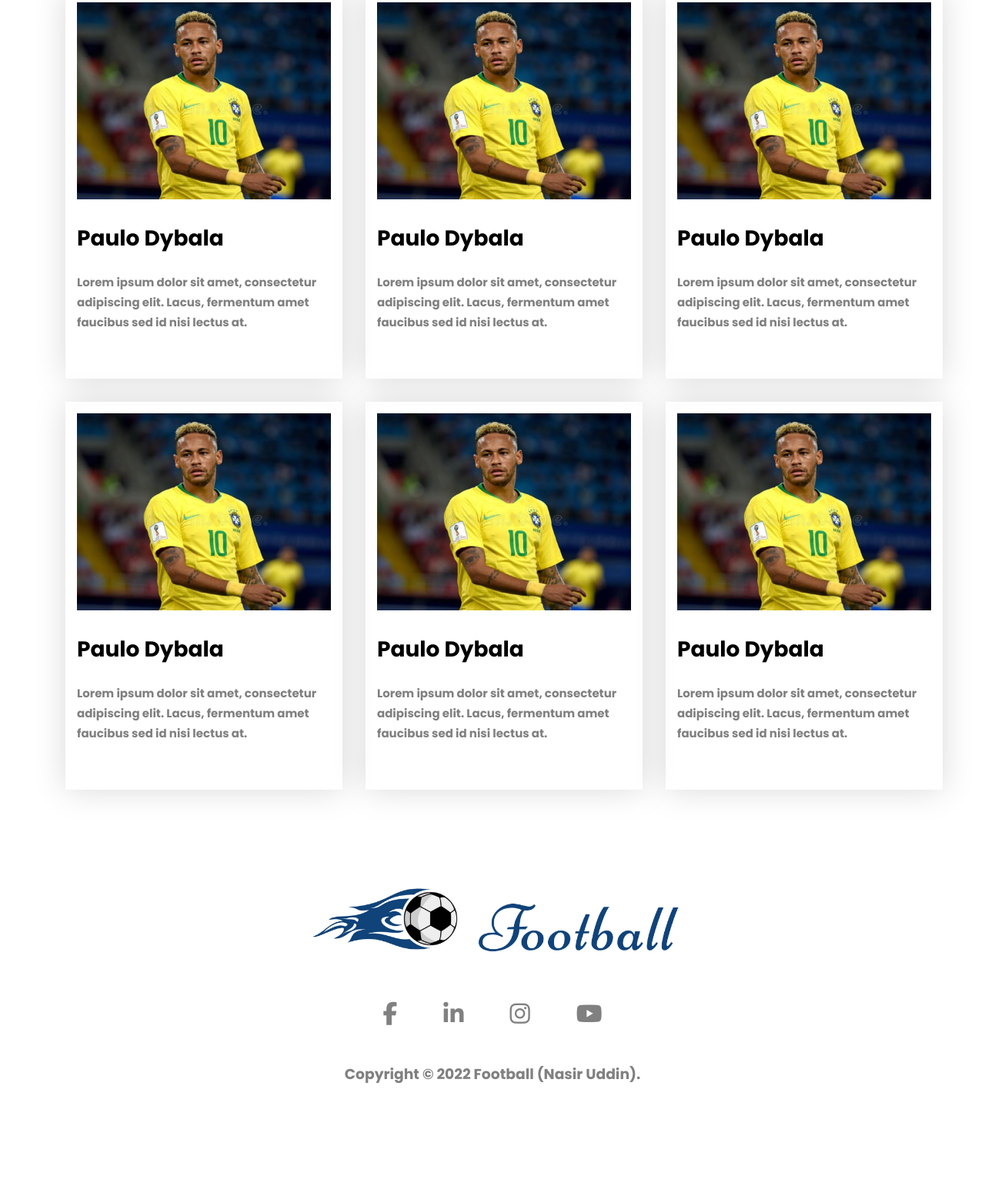
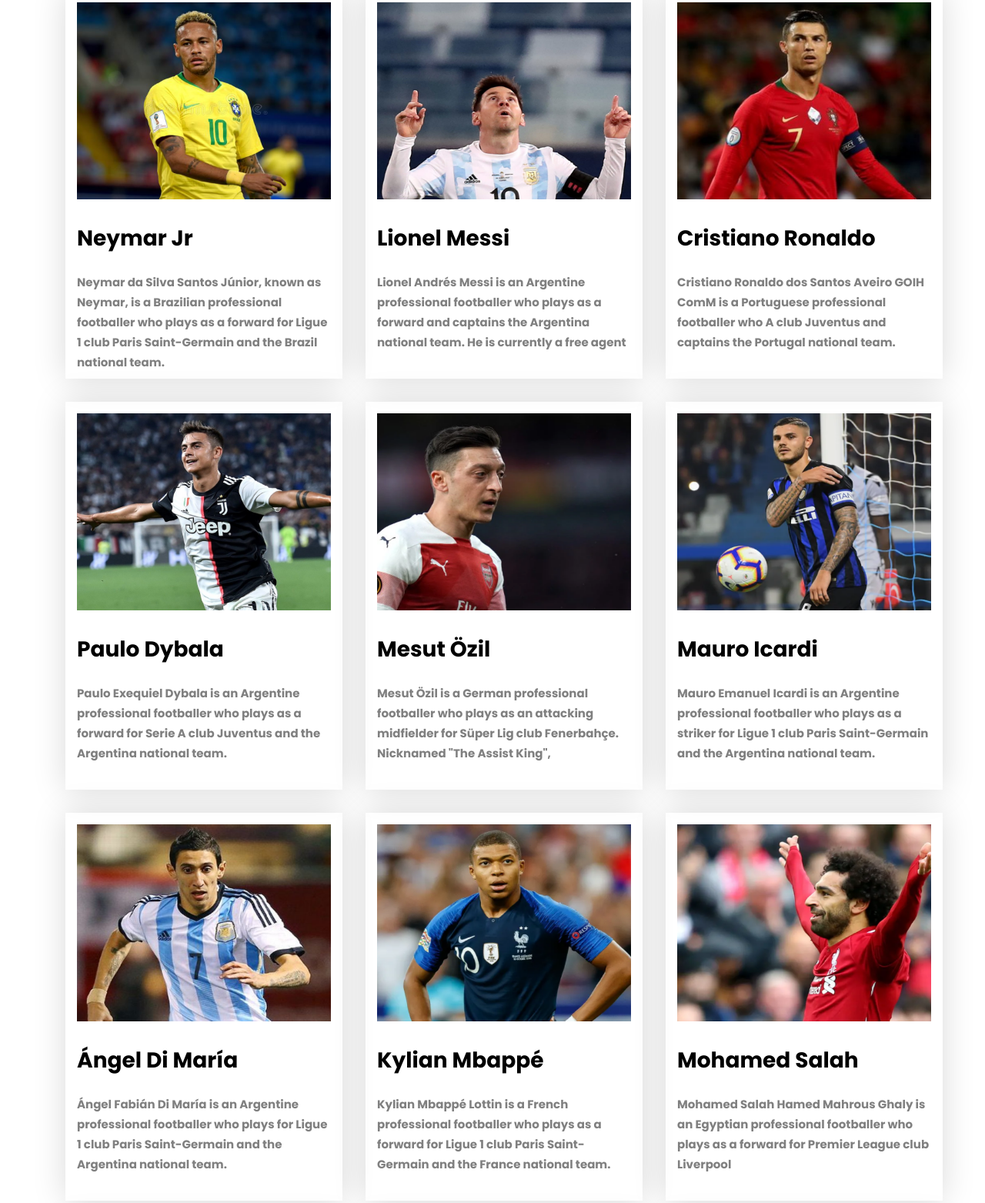
Before and after one commit to NasirUdd-in/responsive-football, a plain HTML site: page index.html in a window 1280 px wide. Shown: the part 1042-2605 px from the top of the page at 77% size. Before the commit the page ends 2471 px from the top, so only its background shows below. Drawn offline with Linux system fonts and the light colour scheme.

Commit message:
details added

```diff
--- a/index.html
+++ b/index.html
@@ -37,45 +37,77 @@
             <div class="players">
                 <div class="player">
                     <img src="images/players/player-1.png" alt="">
-                    <h2 class="player-title">Paulo Dybala</h2>
-                    <p class="player-detail">Lorem ipsum dolor sit amet, consectetur adipiscing elit. Lacus, fermentum
-                        amet faucibus sed id
-                        nisi lectus at.</p>
+                    <h2 class="player-title">Neymar Jr</h2>
+                    <p class="player-detail">Neymar da Silva Santos Júnior, known as Neymar, is a Brazilian professional
+                        footballer who plays as a forward for Ligue 1 club Paris Saint-Germain and the Brazil national
+                        team.</p>
                 </div>
                 <div class="player">
-                    <img src="images/players/player-1.png" alt="">
-                    <h2 class="player-title">Paulo Dybala</h2>
-                    <p class="player-detail">Lorem ipsum dolor sit amet, consectetur adipiscing elit. Lacus, fermentum
-                        amet faucibus sed id
-                        nisi lectus at.</p>
+                    <img src="images/players/player-2.png" alt="">
+                    <h2 class="player-title">Lionel Messi</h2>
+                    <p class="player-detail">Lionel Andrés Messi is an Argentine professional footballer who plays as a
+                        forward and captains the Argentina national team. He is currently a free agent</p>
                 </div>
                 <div class="player">
-                    <img src="images/players/player-1.png" alt="">
-                    <h2 class="player-title">Paulo Dybala</h2>
-                    <p class="player-detail">Lorem ipsum dolor sit amet, consectetur adipiscing elit. Lacus, fermentum
-                        amet faucibus sed id
-                        nisi lectus at.</p>
+                    <img src="images/players/player-3.png" alt="">
+                    <h2 class="player-title">Cristiano Ronaldo</h2>
+                    <p class="player-detail">Cristiano Ronaldo dos Santos Aveiro GOIH ComM is a Portuguese professional
+                        footballer who A club Juventus and captains the Portugal national team.</p>
                 </div>
                 <div class="player">
-                    <img src="images/players/player-1.png" alt="">
+                    <img src="images/players/player-4.png" alt="">
                     <h2 class="player-title">Paulo Dybala</h2>
-                    <p class="player-detail">Lorem ipsum dolor sit amet, consectetur adipiscing elit. Lacus, fermentum
-                        amet faucibus sed id
-                        nisi lectus at.</p>
+                    <p class="player-detail">Paulo Exequiel Dybala is an Argentine professional footballer who plays as
+                        a forward for Serie A club Juventus and the Argentina national team.</p>
                 </div>
                 <div class="player">
-                    <img src="images/players/player-1.png" alt="">
-                    <h2 class="player-title">Paulo Dybala</h2>
-                    <p class="player-detail">Lorem ipsum dolor sit amet, consectetur adipiscing elit. Lacus, fermentum
-                        amet faucibus sed id
-                        nisi lectus at.</p>
+                    <img src="images/players/player-5.png" alt="">
+                    <h2 class="player-title">Mesut Özil</h2>
+                    <p class="player-detail">Mesut Özil is a German professional footballer who plays as an attacking
+                        midfielder for Süper Lig club Fenerbahçe. Nicknamed "The Assist King",</p>
                 </div>
                 <div class="player">
-                    <img src="images/players/player-1.png" alt="">
-                    <h2 class="player-title">Paulo Dybala</h2>
-                    <p class="player-detail">Lorem ipsum dolor sit amet, consectetur adipiscing elit. Lacus, fermentum
-                        amet faucibus sed id
-                        nisi lectus at.</p>
+                    <img src="images/players/player-6.png" alt="">
+                    <h2 class="player-title">Mauro Icardi</h2>
+                    <p class="player-detail">Mauro Emanuel Icardi is an Argentine professional footballer who plays as a
+                        striker for Ligue 1 club Paris Saint-Germain and the Argentina national team.</p>
+                </div>
+                <div class="player">
+                    <img src="images/players/player-7.png" alt="">
+                    <h2 class="player-title">Ángel Di María</h2>
+                    <p class="player-detail">Ángel Fabián Di María is an Argentine professional footballer who plays for
+                        Ligue 1 club Paris Saint-Germain and the Argentina national team.</p>
+                </div>
+                <div class="player">
+                    <img src="images/players/player-8.png" alt="">
+                    <h2 class="player-title">Kylian Mbappé</h2>
+                    <p class="player-detail">Kylian Mbappé Lottin is a French professional footballer who plays as a
+                        forward for Ligue 1 club Paris Saint-Germain and the France national team.</p>
+                </div>
+                <div class="player">
+                    <img src="images/players/player-9.png" alt="">
+                    <h2 class="player-title">Mohamed Salah</h2>
+                    <p class="player-detail">Mohamed Salah Hamed Mahrous Ghaly is an Egyptian professional footballer
+                        who plays as a forward for Premier League club Liverpool</p>
+                </div>
+                <div class="player">
+                    <img src="images/players/player-10.png" alt="">
+                    <h2 class="player-title">Harry Kane</h2>
+                    <p class="player-detail">Harry Edward Kane MBE is an English professional footballer who plays as a
+                        striker for Premier League club Tottenham Hotspur and captains the England</p>
+                </div>
+                <div class="player">
+                    <img src="images/players/player-11.png" alt="">
+                    <h2 class="player-title">Kevin De Bruyne</h2>
+                    <p class="player-detail">Kevin De Bruyne is a Belgian professional footballer who plays as a
+                        midfielder for Premier League club Manchester City</p>
+                </div>
+                <div class="player">
+                    <img src="images/players/player-12.png" alt="">
+                    <h2 class="player-title">Philippe Coutinho</h2>
+                    <p class="player-detail">Philippe Coutinho Correia is a Brazilian professional footballer who plays
+                        as an attacking midfielder or winger for Spanish club Barcelona and the Brazil national team.
+                    </p>
                 </div>
             </div>
         </section>
```
